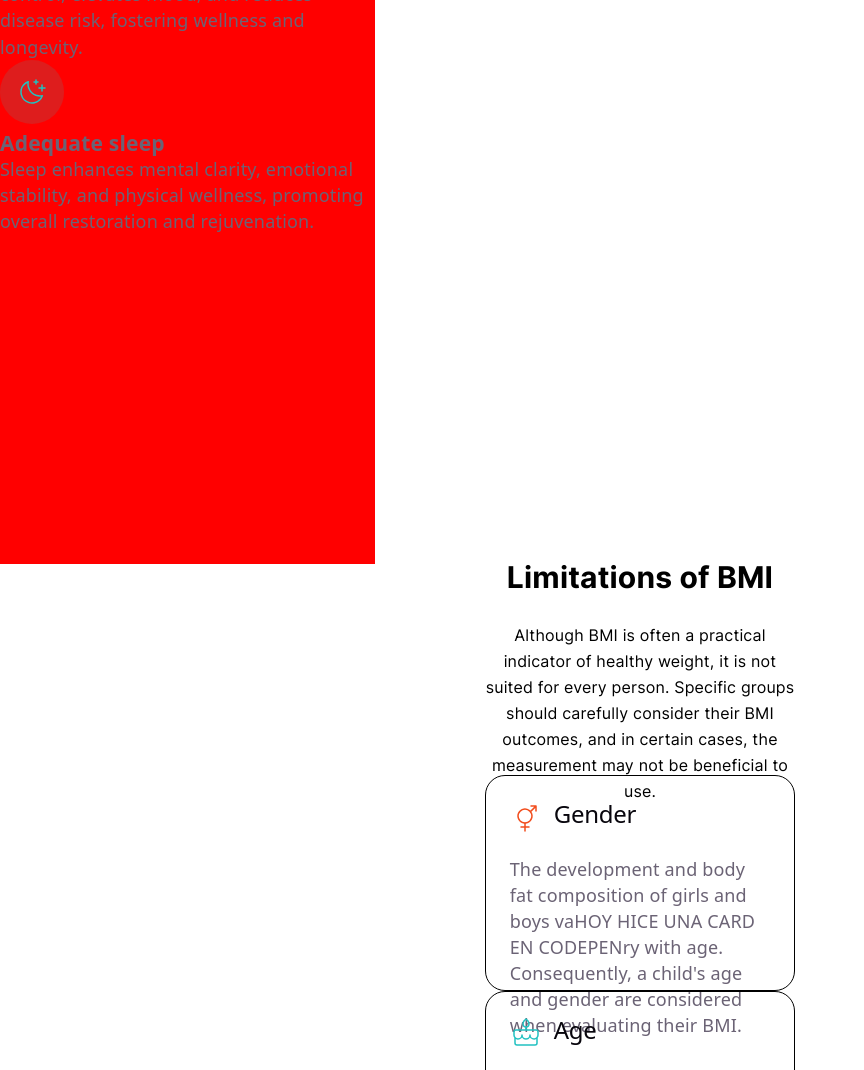
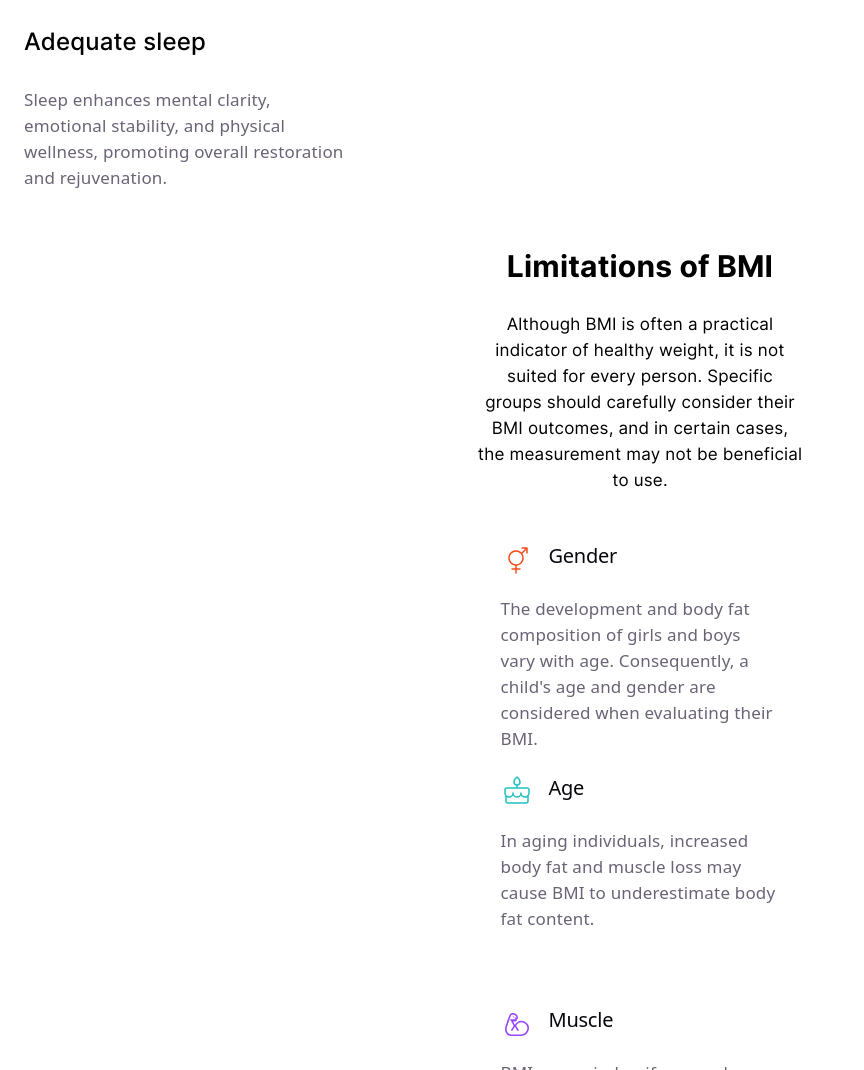
Before and after one commit to rafaelmirandaa/bmi-calculator, a website built with Vite: page bmi-calculator/index.html in a window 1280 px wide. Shown: the part 2441-3511 px from the top of the page, without its empty margins (0-864 px from the left). Built offline with nearby package versions, Linux system fonts and the light colour scheme.

Commit message:
antes de fin de mes terminada

```diff
--- a/bmi-calculator/index.html
+++ b/bmi-calculator/index.html
@@ -78,11 +78,8 @@
     </div>
     <div class="card_text">
       <h2>What your BMI result means</h2>
-      <p>A BMI range of 18.5 to 24.9 is considered a 'healthy weight.' Maintaining a healthy weight may lower your chances of experiencing health issues later on, such VAMOS RAFAEL HAY QUE CONSEGUIRLOas obesity and type 2 diabetes. Aim for a nutritious diet with reduced fat and sugar content, incorporating ample fruits and vegetables. Additionally, strive for regular physical activity, ideally about 30 minutes daily for five days a week.</p>
+      <p>A BMI range of 18.5 to 24.9 is considered a 'healthy weight.' Maintaining a healthy weight may lower your chances of experiencing health issues later on, such as obesity and type 2 diabetes. Aim for a nutritious diet with reduced fat and sugar content, incorporating ample fruits and vegetables. Additionally, strive for regular physical activity, ideally about 30 minutes daily for five days a week.</p>
     </div>
-     <div class="card_text">
-      <h2>What your BMI result means</h2>
-      <p>A BMI range of 18.5 to 24.9 is considered a 'healthy weight.' Maintaining a healthy weight may lower your chances of experiencing health issues later on, such VAMOS RAFAEL HAY QUE CONSEGUIRLOas obesity and type 2 diabetes. Aim for a nutritious diet with reduced fat and sugar content, incorporating ample fruits and vegetables. Additionally, strive for regular physical activity, ideally about 30 minutes daily for five days a week.</p>
   </section>
   <section class="tip">
     <div class="tips_container">
@@ -127,14 +124,14 @@
               <img src="/images/icon-gender.svg" alt="">
               <h2>Gender</h2>
             </div>
-              <p>The development and body fat composition of girls and boys vaHOY HICE UNA CARD EN CODEPENry with age. Consequently, a child's age and gender are considered when evaluating their BMI.</p>
+              <p>The development and body fat composition of girls and boys vary with age. Consequently, a child's age and gender are considered when evaluating their BMI.</p>
         </div>
         <div class="descriptions">
             <div class="descriptions_title">
               <img src="/images/icon-age.svg" alt="">
               <h2>Age</h2>
             </div>
-              <p>TIn aging individuals, increased body fat and muscle loss may cause BMI to underestimate body fat content.</p>
+              <p>In aging individuals, increased body fat and muscle loss may cause BMI to underestimate body fat content.</p>
         </div>
         <div class="descriptions">
             <div class="descriptions_title">
@@ -155,7 +152,7 @@
               <img src="/images/icon-race.svg" alt="">
               <h2>Race</h2>
             </div>
-              <p>Certain health concerns may affect individuals of some Black and Asian origins at lower BMIs than others. To learn more, it is advised to discuss this with your GP or practice nurse.</p>
+              <p>Certain health concerns may affect individuals of some Black and Asian origins at lower BMIs than others.To learn more, it is advised to discuss this with your GP or practice nurse.</p>
         </div>
       </div>
     </div>
--- a/bmi-calculator/src/scss/header/_bmi_result.scss
+++ b/bmi-calculator/src/scss/header/_bmi_result.scss
@@ -1,11 +1,11 @@
 .BMI_result{
     width: 375px;
-    height: 1115px;
+    height: 815px;
+    margin-bottom: 20px;
 
     .results_container{
         width: 100%;
         height: 354px;
-        background-color: red;
 
         img{
             width: 100%;
@@ -30,5 +30,8 @@
             font-weight:600;
             letter-spacing: -1px;
         }
+        p{
+            font-size: 17px;
+        }
     }
 }
--- a/bmi-calculator/src/scss/header/_limitations.scss
+++ b/bmi-calculator/src/scss/header/_limitations.scss
@@ -3,10 +3,11 @@
     height: 100%;
     display: flex;
     margin: 0 auto;
-    margin-bottom: 100px;
+    margin-bottom: 80px;
+    margin-top: 40px;
 
     .limitations_container{
-        width: 95%;
+        width: 100%;
         display: flex;
         margin: 0 auto;
         flex-direction: column;
@@ -15,7 +16,7 @@
             display: flex;
             width: 100%;
             height: 211px;
-            gap: 32px;
+            gap:32px;
             flex-direction: column;
 
             h3{
@@ -26,27 +27,44 @@
             }
             p{
                 font-family:"Inter", sans-serif;
-                font-size: 16px;
+                font-size: 17px;
                 color: black;
                 text-align: center;
+                font-weight: normal;
             }
         }
     }
 
+    .limitations_description{
+        display: flex;
+        margin-top: 56px;
+        flex-direction: column;
+        gap: 16px;
+    }
+
     .descriptions{
-        width: 100%;
+        width: 327px;
         height: 216px;
         padding: 24px;
-        border: 1px solid black;
         border-radius: 20px;
-
+        gap: 32px;
 
         .descriptions_title{
             display: flex;
             flex-direction: rows;
             justify-content: start;
-            gap: 12px;
+            gap:0 16px;
             margin-bottom: 20px;
+
+            h2{
+                font-size: 20px;
+            }
         }
+        p{
+            font-size: 17px;
+            text-align: left;
+        }
+
+
     }
 }
--- a/bmi-calculator/src/scss/header/_tip.scss
+++ b/bmi-calculator/src/scss/header/_tip.scss
@@ -1,5 +1,41 @@
 .tip{
     width: 375px;
-    height: 879px;
-    background-color: red;
+    height: 800px;
+    margin-bottom: 48px;
+
+    .tips_container{
+        width: 87.2%;
+        height: 100%;
+        display: flex;
+        flex-direction: column;
+        margin: 0 auto;
+        gap: 40px;
+
+        .tips{
+            width: 100%;
+            height: 221px;
+            display: flex;
+            flex-direction: column;
+            gap:32px;
+
+            .tips_text{
+                display: flex;
+                flex-direction: column;
+                gap: 32px;
+
+                h3{
+                    font-family: 'Inter', sans-serif;
+                    font-size: 24px;
+                    font-weight:500;
+                    color: black;
+                }
+                p{
+                    font-size: 17px;
+                }
+            }
+        }
+    }
+
+
+
 }
```
